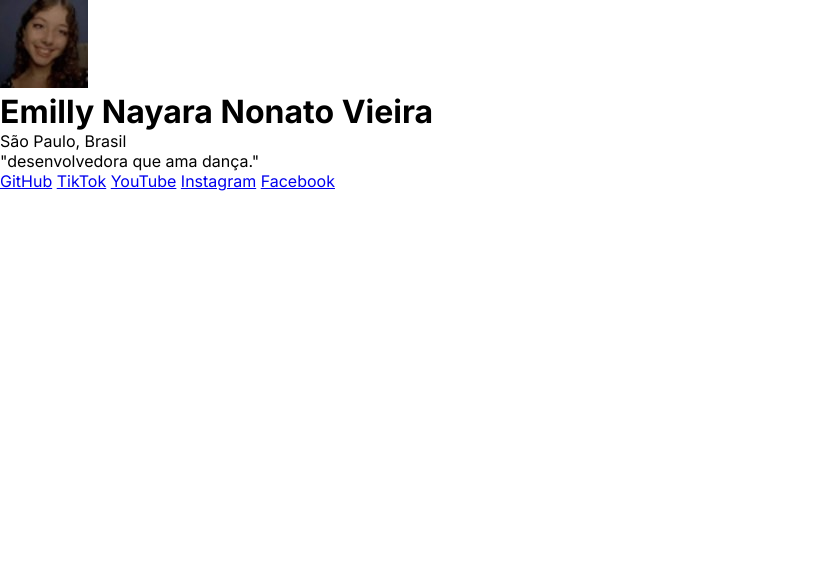
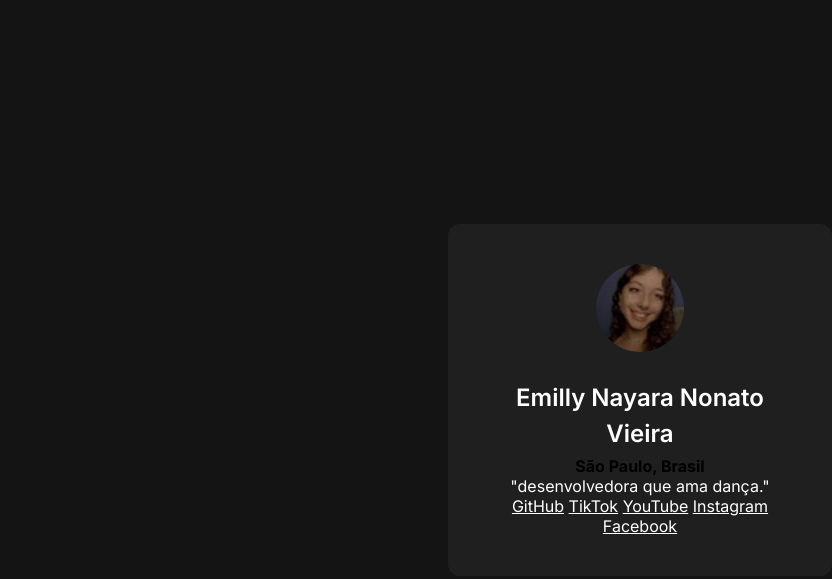
Before and after one commit to EmillyNonato02/meus-links, a plain HTML site: page index.html in a window 1280 px wide. Shown: the whole page, without its empty margins (0-832 px from the left). Drawn offline with Linux system fonts and the light colour scheme.

Commit message:
continuaçao do desenvolvimento do css e alteraçao de um paragrafo do html

```diff
--- a/index.html
+++ b/index.html
@@ -13,7 +13,7 @@
     <div>
         <img src="./emy.jpg" alt="imagem da criadora da página de links, Emilly Nayara Nonato Vieira">
         <h1>Emilly Nayara Nonato Vieira</h1>
-        <p>São Paulo, Brasil</p>
+        <strong>São Paulo, Brasil</strong>
         <p>"desenvolvedora que ama dança."</p>
 
         <a href="https://github.com/EmillyNonato02/meus-links">GitHub</a>
--- a/style.css
+++ b/style.css
@@ -4,3 +4,36 @@
     box-sizing: border-box;
     font-family: "Inter", sans-serif;
 }
+
+body {
+    background-color: #141414;
+    height: 100vh;
+    display: flex ;
+    justify-content: center;
+    align-items: center;
+
+}
+
+div {
+    background-color: #1f1f1f;
+    width: 384px;
+    padding: 40px;
+    text-align: center;
+    border-radius: 12px;
+}
+
+h1, p, a {
+ color: #fff;
+}
+
+div img {
+    border-radius: 50%;
+    margin-bottom: 24px;
+}
+
+div h1 {
+    font-size: 24px;
+    line-height: 36px;
+    font-weight: 600;
+    margin-bottom: 4px;
+}
```
